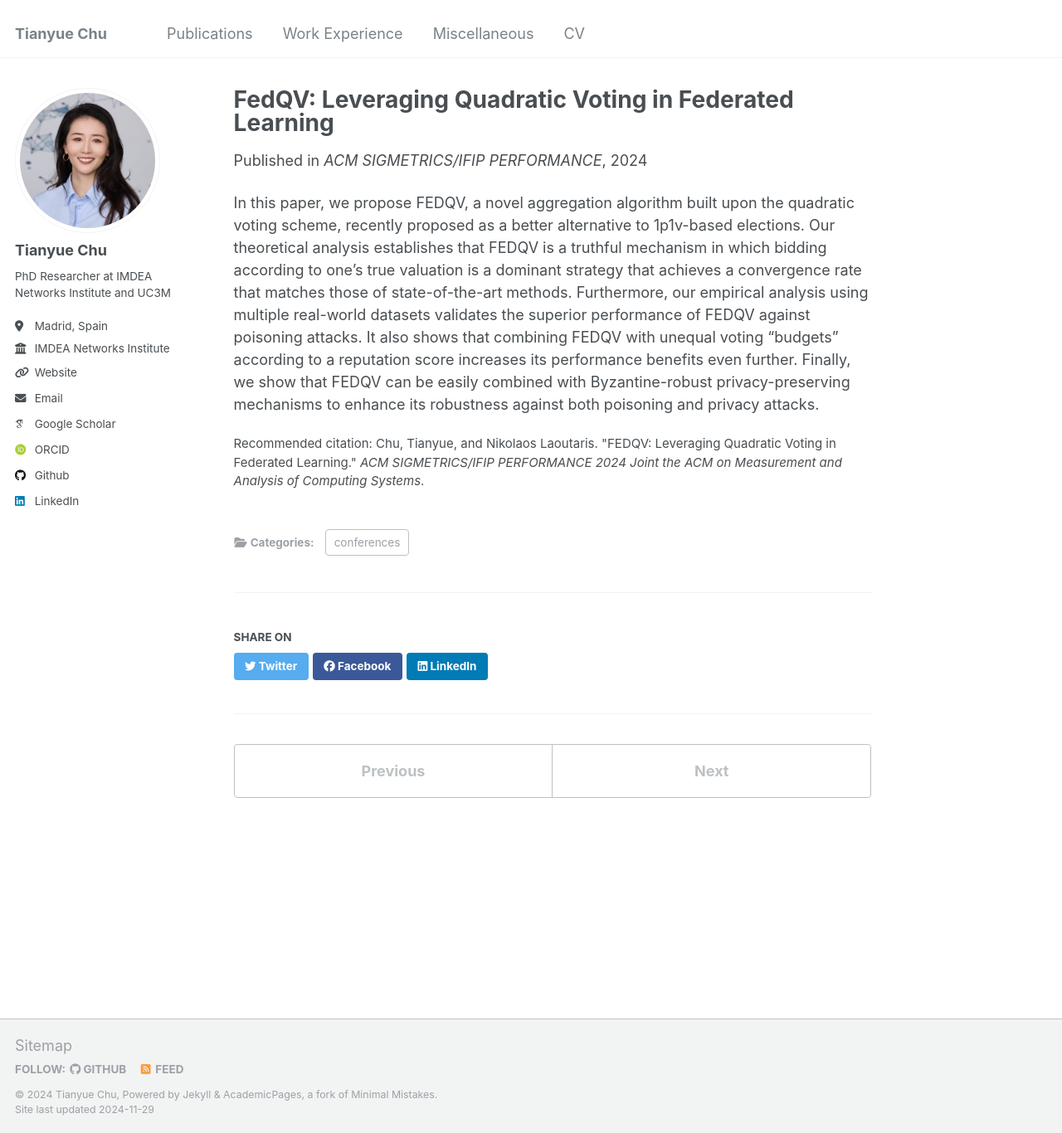
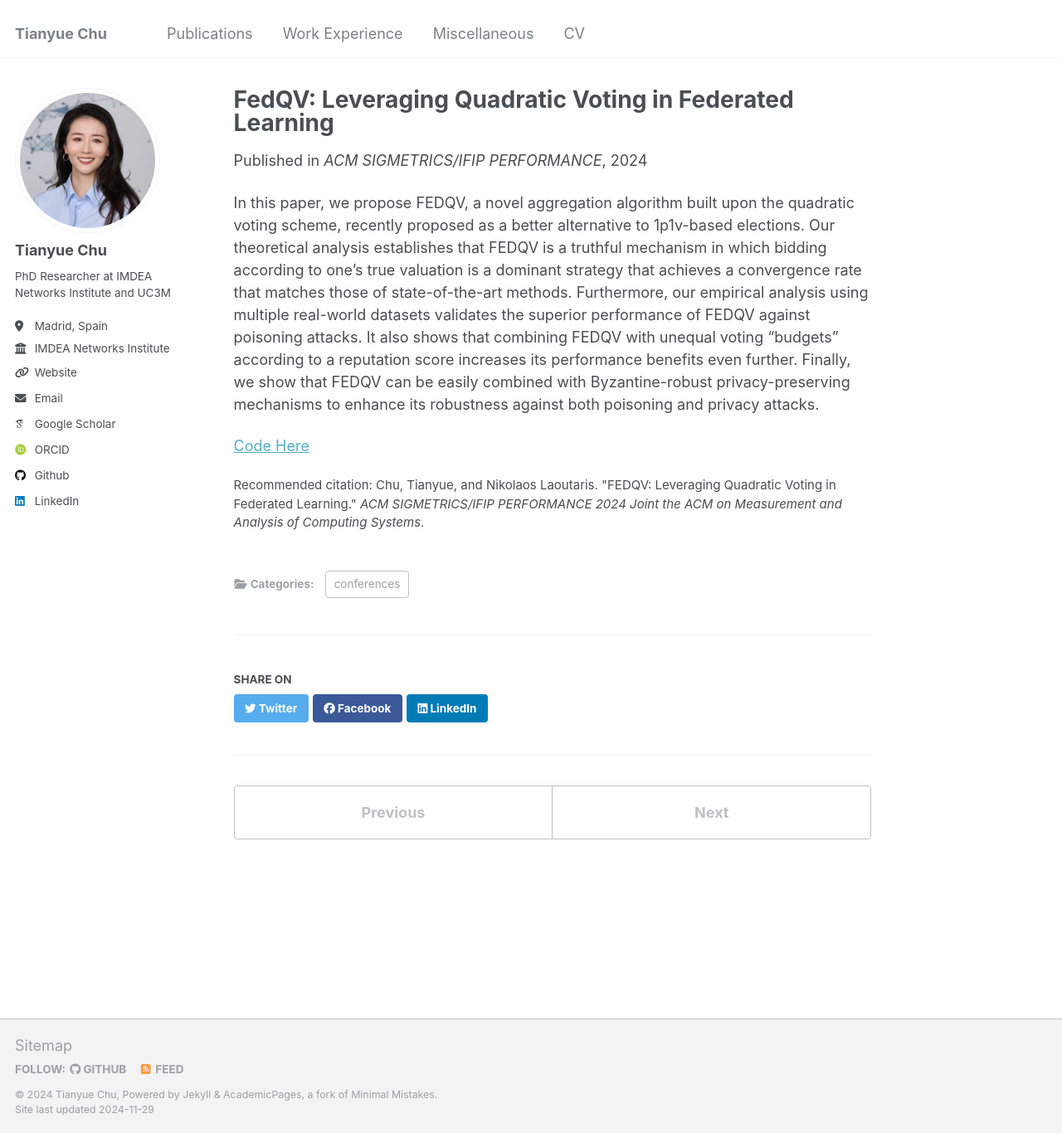
Before and after one commit to TianyueChu/tianyuechu.github.io, a Jekyll site: the page built from _publications/FedQV.md, in a window 1280 px wide and 1366 px high. Shown: the whole window at 83% size. Built offline with Jekyll 4.4.1, drawn with Linux system fonts in a browser that asks for light colours; some web fonts are replaced.

Commit message:
Publication with code

```diff
--- a/_publications/FedQV.md
+++ b/_publications/FedQV.md
@@ -11,3 +11,5 @@
 citation: 'Chu, Tianyue, and Nikolaos Laoutaris. &quot;FEDQV: Leveraging Quadratic Voting in Federated Learning.&quot; <i>ACM SIGMETRICS/IFIP PERFORMANCE 2024 Joint the ACM on Measurement and Analysis of Computing Systems</i>.'
 ---
 In this paper, we propose FEDQV, a novel aggregation algorithm built upon the quadratic voting scheme, recently proposed as a better alternative to 1p1v-based elections. Our theoretical analysis establishes that FEDQV is a truthful mechanism in which bidding according to one’s true valuation is a dominant strategy that achieves a convergence rate that matches those of state-of-the-art methods. Furthermore, our empirical analysis using multiple real-world datasets validates the superior performance of FEDQV against poisoning attacks. It also shows that combining FEDQV with unequal voting “budgets” according to a reputation score increases its performance benefits even further. Finally, we show that FEDQV can be easily combined with Byzantine-robust privacy-preserving mechanisms to enhance its robustness against both poisoning and privacy attacks.
+
+[Code Here](https://github.com/TianyueChu/FedQV)
```
Also changed, not shown: _publications/Fedrep.md (+2 -0 lines).
